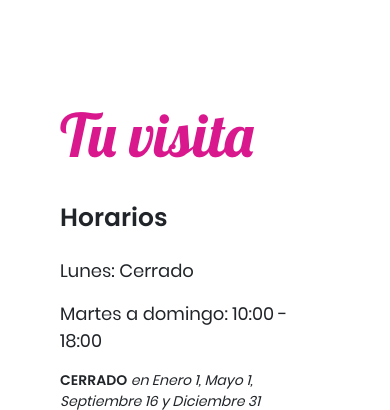
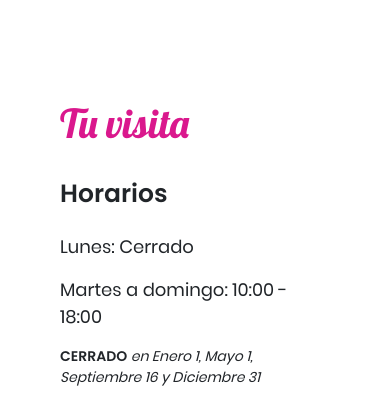
Before and after one commit to jzunigauabcs/frida-jardin-landingpage, a PHP site: page / in a window 390 px wide; the page is wider, and only the part inside the window is pictured. Shown: the part 3095-3505 px from the top of that part. Run offline with PHP 8.4, Linux system fonts and the light colour scheme.

Commit message:
prueba fix bug 2

```diff
--- a/css/style.css
+++ b/css/style.css
@@ -422,7 +422,12 @@ footer {
   .menu-option p{
     font-size: 10px;
    }
-
+  .txt-correo{
+    font-size: 15px;
+  }
+  .txt-titulo{
+    font-size: 40px;
+  }
 }
 @media screen and (max-width: 360px) {
   header .title h1 {
@@ -433,6 +438,9 @@ footer {
   }
 }
 
+.txt-correo{
+  font-size: 12px;
+}
 
 h1 {
   font-size: 60px;
--- a/index.html
+++ b/index.html
@@ -12,7 +12,7 @@
 </head>
 <body style="background: none;">
 
-  <div class="position-fixed top-50 end-0 z-3">
+  <div class="position-fixed top-50 end-0 translate-middle-y z-3">
     <a href="" class="btn btn-primary border-0 btn-lg" style="font-family: 'Poppins'; background-color: rgba(0, 0, 0, 0); background-image: url('./assets/images/boton-vertical.png'); background-size: 100% 100%; background-repeat: no-repeat; border-top-right-radius: 0; border-bottom-right-radius: 0;">
         <div class="row px-3 ">
             B<br>
@@ -246,7 +246,7 @@
     <div class="container">
         <div class="row align-items-start" style="font-family: poppins-regular">
             <div class="col-sm-12 col-md-12 col-lg-4 px-5">
-                <h1 style="font-family: Lobster;" class="pink-title pb-2">Tu visita</h1>
+                <h1 style="font-family: Lobster;" class="pink-title pb-2 txt-titulo">Tu visita</h1>
 
                 <h5 class="py-3" style="font-family: poppins">Horarios</h5>
 
@@ -326,7 +326,7 @@
     <div class="container section-padding">
         <div id="boletos-parte-1" class="row align-items-start">
             <div class="col-sm-12 col-md-12 px-5 pb-4">
-                <h1 style="font-family: Lobster;" class="white-title">Boletos</h1>
+                <h1 style="font-family: Lobster;" class="white-title txt-titulo">Boletos</h1>
                 <hr style="border-width: 2px; color: white"/>
             </div>
 
@@ -398,7 +398,7 @@
     <img src="./assets/images/render-sillas-grupos.jpeg" class="img-fluid" style="width: 100%;">
 
     <div class="container section-padding">
-        <h1 style="font-family: Lobster;" class="pink-title pb-5">Grupos</h1>
+        <h1 style="font-family: Lobster;" class="pink-title pb-5 txt-titulo">Grupos</h1>
 
         <div class="row pb-4 pt-5">
           <div class="col-sm-12 col-xl-4 text-wrap" style="font-family: poppins">
@@ -434,7 +434,7 @@
   <div id="otros-servicios" class="container-fluid section-wall-bg section-padding px-0">
 
     <div class="container">
-      <h1 style="font-family: Lobster;" class="white-title">Otros servicios</h1>
+      <h1 style="font-family: Lobster;" class="white-title txt-titulo">Otros servicios</h1>
     </div>
 
     <div class="container-fluid px-0">
@@ -519,7 +519,7 @@
         </div>
         <div id="contactanos" class="col-sm-12 col-md-12 col-lg-6 p-5" style="font-family: 'Poppins';">
           <div class="row">
-            <h1 style="font-family: Lobster; color: var(--color-1);" class="pb-4">Contáctanos</h1>
+            <h1 style="font-family: Lobster; color: var(--color-1);" class="pb-4 txt-titulo">Contáctanos</h1>
             <p class="pb-3" style="font-family: poppins-regular;">Te contamos cómo llegar desde donde estés.</p>
           </div>
           <div class="row">
@@ -529,7 +529,7 @@
             <h6 style="color:var(--color-1)">Teléfono</h6><br><p style="font-family: poppins-regular;">612 128 5931</p>
           </div>
           <div class="row text-wrap pb-3">
-            <h6 style="color:var(--color-1)">Correo</h6><br><p style="font-family: poppins-regular;">contacto@fridaensujardinsecreto.com</p>
+            <h6 style="color:var(--color-1)">Correo</h6><br><p class="txt-correo" style="font-family: poppins-regular;">contacto@fridaensujardinsecreto.com</p>
           </div>
           <form style="font-family: poppins-regular;">
             <!-- <div class="mb-3">
@@ -598,7 +598,7 @@
     <div class="container">
         <div class="row align-items-start">
             <div class="col-sm-12 col-md-12 px-5 pb-4">
-                <h1 style="font-family: Lobster;" class="pink-title">Facturación</h1>
+                <h1 style="font-family: Lobster;" class="pink-title txt-titulo">Facturación</h1>
             </div>
 
             <div class="col-sm-12 col-md-12 px-5 text-white" style="font-family: poppins-regular">
```
